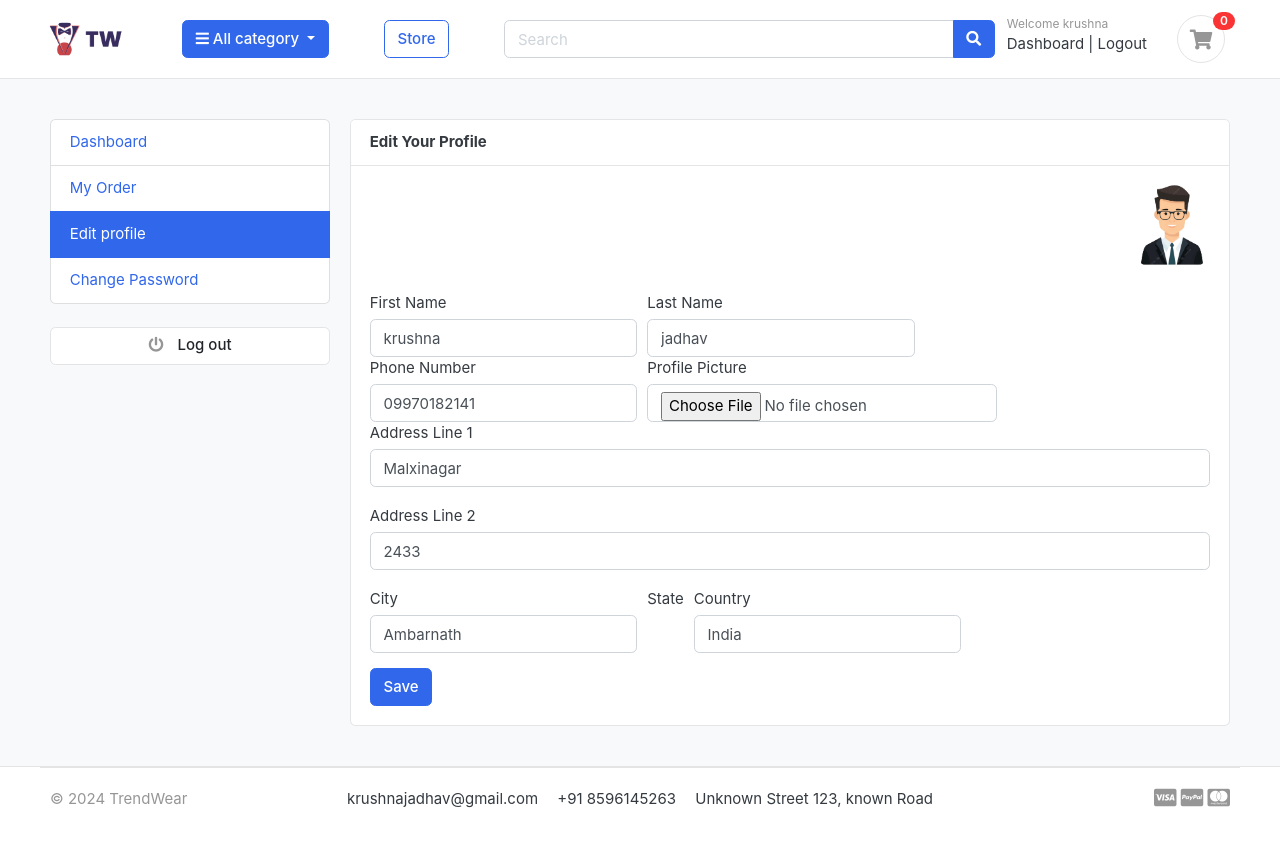
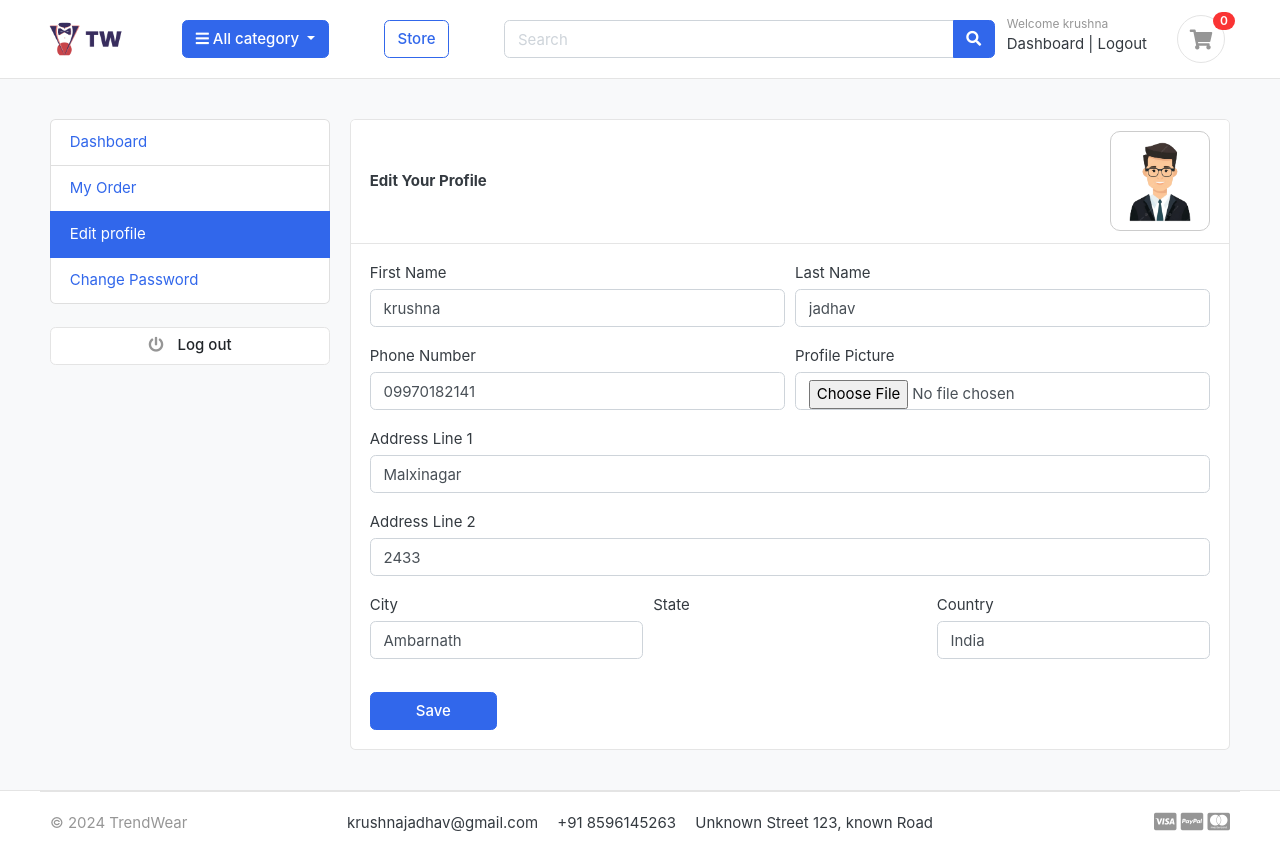
Before and after one commit to Krushnajadhav9697/TW2, a Django app: page /accounts/edit_profile/ in a window 1280 px wide. Before the commit the page ends 808 px from the top, so only its background shows below. Run offline with Django 5.2, Linux system fonts and the light colour scheme; a user stored in the database is signed in; data comes from the database, SQL or seed files in the repository; both versions use the stored data as it was after the commit; some libraries are stand-ins or nearby versions; some web fonts are replaced.

Commit message:
edit_profile bug fix

```diff
--- a/EK_pro/EK_app/templates/accounts/edit_profile.html
+++ b/EK_pro/EK_app/templates/accounts/edit_profile.html
@@ -1,85 +1,124 @@
-{% extends "base.html" %}
-
-{% block content %}
+{% extends "base.html" %} {% load static %} {% block content %}
 <!-- ========================= SECTION CONTENT ========================= -->
 <section class="section-conten padding-y bg">
-
   {% include "includes/alerts.html" %}
   <div class="container">
     <div class="row">
       {% include "includes/dashboard_sidebar.html" %}
+
       <main class="col-md-9">
         <article class="card">
-            <header class="card-header">
-                <strong class="d-inline-block mr-3">Edit Your Profile</strong>
+          <header
+            class="card-header d-flex justify-content-between align-items-center"
+          >
+            <strong>Edit Your Profile</strong>
 
+            <!-- Profile Picture Top Right -->
+            {% if userprofile.profile_picture %}
+            <img
+              src="{{ userprofile.profile_picture.url }}"
+              alt="Profile picture"
+              width="100"
+              height="100"
+              style="
+                border-radius: 10px;
+                object-fit: cover;
+                border: 1px solid #ccc;
+              "
+            />
+            {% else %}
+            <div
+              style="
+                width: 100px;
+                height: 100px;
+                background-color: #f0f0f0;
+                border: 1px solid #ccc;
+                border-radius: 10px;
+                display: flex;
+                align-items: center;
+                justify-content: center;
+                font-size: 30px;
+                color: #aaa;
+              "
+            >
+              <i class="fas fa-user"></i>
+            </div>
+            {% endif %}
+          </header>
 
-            </header>
-            <div class="text-right mx-2 mt-2">
-                <img src="{{userprofile.profile_picture.url}}" alt="profile picture" width="100" style="border-radius:50px;">
+          <!-- Edit Profile Form -->
+          <div class="card-body">
+            <form
+              action="{% url 'edit_profile' %}"
+              method="POST"
+              enctype="multipart/form-data"
+            >
+              {% csrf_token %}
+
+              <div class="form-row">
+                <div class="form-group col-md-6">
+                  <label>First Name</label>
+                  {{ user_form.first_name }}
                 </div>
-            <div class="card-body">
-                <div class="row">
-
-                    <div class="col-md-12">
-                        <form action="{% url 'edit_profile' %}" method="POST" enctype="multipart/form-data">
-                            {% csrf_token %}
-                            <div class="form-row">
-                                <div class="form-group-col-md-6">
-                                    <label>First Name</label>
-                                    {{user_form.first_name}}
-                                </div>
-                                <div class="form-group-col-md-6">
+                <div class="form-group col-md-6">
                   <label>Last Name</label>
-                                    {{user_form.last_name}}
+                  {{ user_form.last_name }}
                 </div>
               </div>
+
               <div class="form-row">
-                                <div class="form-group-col-md-6">
-                                    <label>Phone Number </label>
-                                    {{user_form.phone_number}}
+                <div class="form-group col-md-6">
+                  <label>Phone Number</label>
+                  {{ user_form.phone_number }}
                 </div>
-                                <div class="form-group-col-md-6">
+                <div class="form-group col-md-6">
                   <label>Profile Picture</label>
-                                    {{profile_form.profile_picture}}
+                  {{ profile_form.profile_picture }}
                 </div>
               </div>
+
               <div class="form-group">
-                                <label for="">Address Line 1</label>
-                                {{profile_form.address_line_1}}
+                <label>Address Line 1</label>
+                {{ profile_form.address_line_1 }}
               </div>
+
               <div class="form-group">
-                                <label for="">Address Line 2</label>
-                                {{profile_form.address_line_2}}
+                <label>Address Line 2</label>
+                {{ profile_form.address_line_2 }}
               </div>
+
               <div class="form-row mb-3">
-                                <div class="form-group-col-md-4">
+                <div class="form-group col-md-4">
                   <label>City</label>
-                                    {{profile_form.city}}
+                  {{ profile_form.city }}
                 </div>
-                                <div class="form-group-col-md-4">
+                <div class="form-group col-md-4">
                   <label>State</label>
-                                    {{profile_form.state}}
+                  {{ profile_form.state }}
                 </div>
-                                <div class="form-group-col-md-4">
+                <div class="form-group col-md-4">
                   <label>Country</label>
-                                    {{profile_form.country}}
+                  {{ profile_form.country }}
                 </div>
               </div>
-                            <input type="submit" value="Save" class="btn btn-primary">
+
+              <div class="text-left">
+                <input
+                  type="submit"
+                  value="Save"
+                  class="btn btn-primary px-5"
+                />
+              </div>
             </form>
           </div>
-
-                </div> <!-- row.// -->
-            </div> <!-- card-body .// -->
-
-            </article> <!-- order-group.// -->
+          <!-- card-body .// -->
+        </article>
+        <!-- card.// -->
       </main>
-    </div> <!-- row.// -->
     </div>
-
-
+    <!-- row.// -->
+  </div>
+  <!-- container.// -->
 </section>
 <!-- ========================= SECTION CONTENT END// ========================= -->
-
 {% endblock content %}
--- a/EK_pro/accounts/views.py
+++ b/EK_pro/accounts/views.py
@@ -232,23 +232,25 @@
     return render(request,'accounts/my_orders.html',context)
 
 def edit_profile(request):
-    userprofile=get_object_or_404(UserProfile,user=request.user)
+    userprofile, created = UserProfile.objects.get_or_create(user=request.user)
+
     if request.method == "POST":
-        user_form = UserForm(request.POST,instance=request.user)
-        profile_form=UserProfileForm(request.POST,request.FILES,instance=userprofile)
+        user_form = UserForm(request.POST, instance=request.user)
+        profile_form = UserProfileForm(request.POST, request.FILES, instance=userprofile)
+
         if user_form.is_valid() and profile_form.is_valid():
             user_form.save()
             profile_form.save()
-            messages.success(request,'Your profile is updated')
+            messages.success(request, 'Your profile is updated')
             return redirect('edit_profile')
 
     else:
-        user_form=UserForm(instance=request.user)
-        profile_form=UserProfileForm(instance=userprofile)
+        user_form = UserForm(instance=request.user)
+        profile_form = UserProfileForm(instance=userprofile)
 
-    context={
-        'user_form':user_form,
-        'profile_form':profile_form,
-        'userprofile':userprofile
+    context = {
+        'user_form': user_form,
+        'profile_form': profile_form,
+        'userprofile': userprofile
     }
-    return render(request,'accounts/edit_profile.html',context)
+    return render(request, 'accounts/edit_profile.html', context)
```
Also changed, not shown: EK_pro/db.sqlite3, EK_pro/media/userprofile/OurTeamUserImage.png (added), EK_pro/media/userprofile/OurTeamUserImage_fWRzg7R.png (added). Lines whose indentation alone changed are shown as unchanged.
